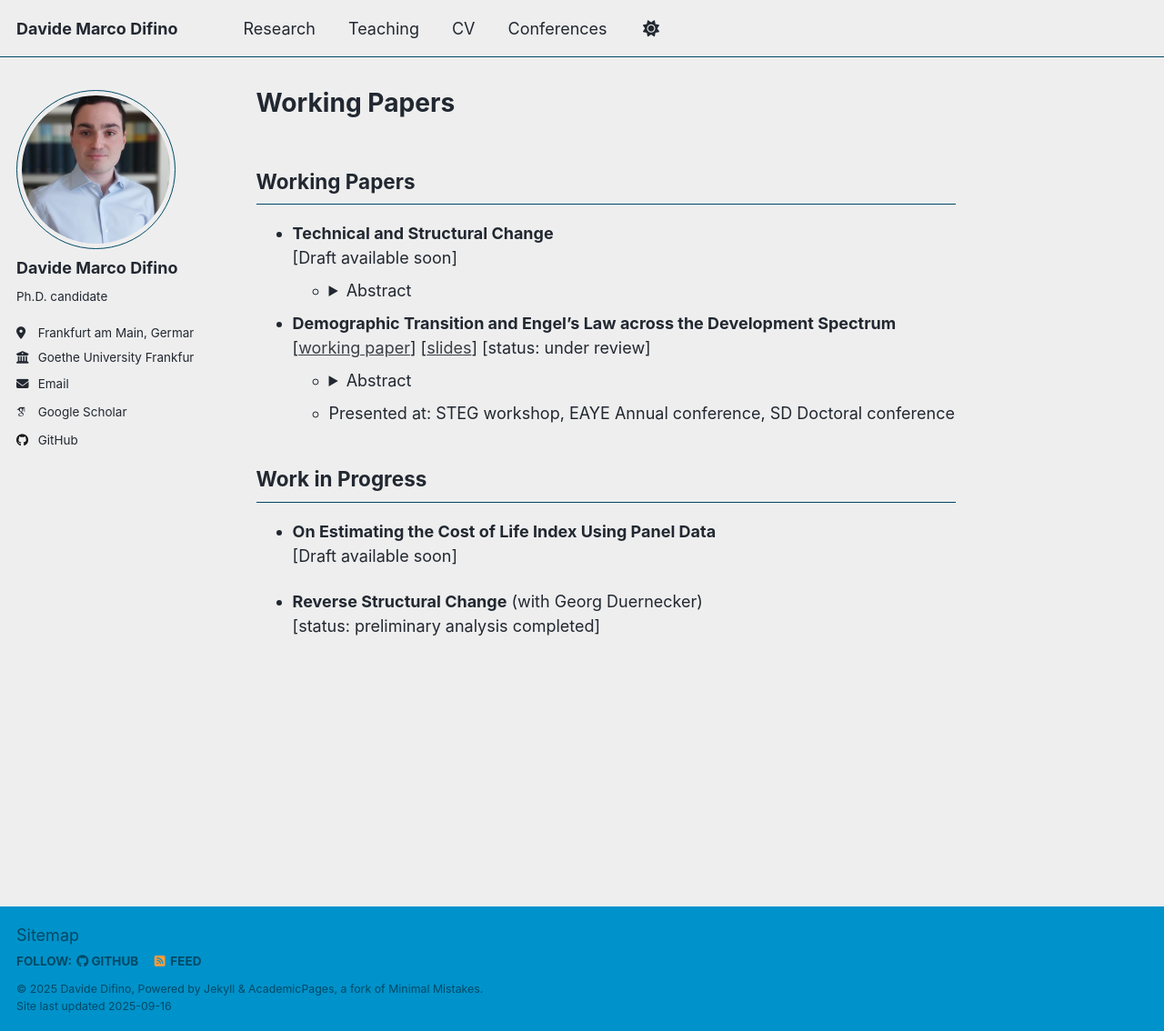
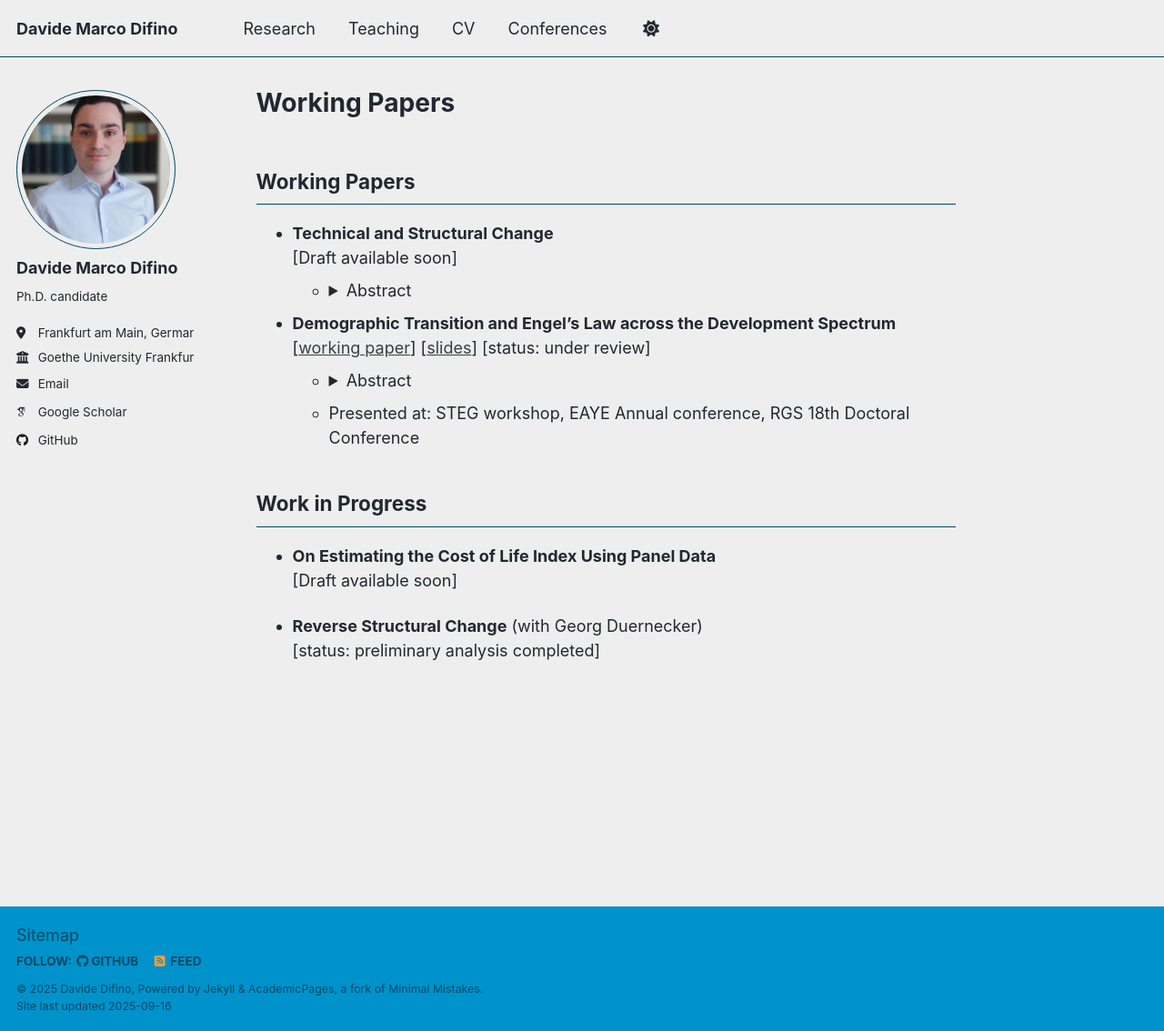
Before and after one commit to DMDifino/DMDifino.github.io, a Jekyll site: the page built from _pages/research.md, in a window 1280 px wide and 1134 px high. Shown: the whole window at 91% size. Built offline with Jekyll 4.4.1, drawn with Linux system fonts in a browser that asks for light colours; some web fonts are replaced; a script that is not in the unit is left out; our own code applies the rules of GitHub Pages for plain Markdown files.

Commit message:
Update research.md

```diff
--- a/_pages/research.md
+++ b/_pages/research.md
@@ -24,7 +24,7 @@ redirect_from:
         <summary>Abstract</summary>
           Economic progress brings two key patterns: population aging and a declining food share in total expenditures. Using data from 20 countries, this work shows that as household members age, food's share of spending rises. While the magnitude differs between rich and developing countries when using standard household-level variables, this gap vanishes when accounting for household composition. A quantitative model that considers household structure documents that demographic transition raises aggregate food expenditure share, slowing structural change. Due to the observed co-movement of demographic transition, structural change, and income growth, not accounting for demography leads to an underestimation of the income effect.
       </details>
-    - Presented at: STEG workshop, EAYE Annual conference, SD Doctoral conference
+    - Presented at: STEG workshop, EAYE Annual conference, RGS 18th Doctoral Conference
 
 
 ## Work in Progress
```
